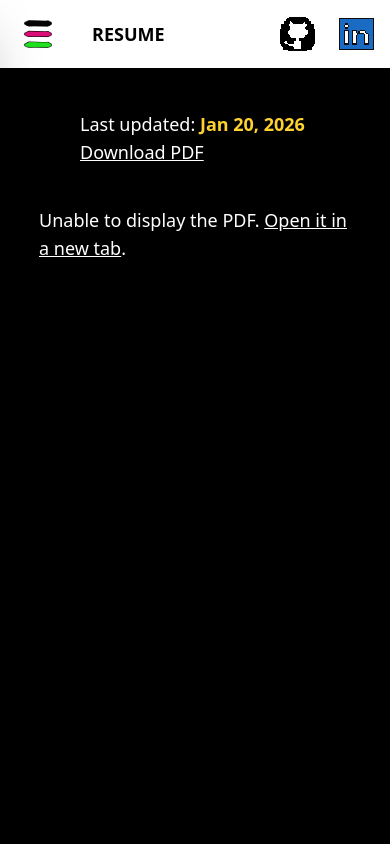
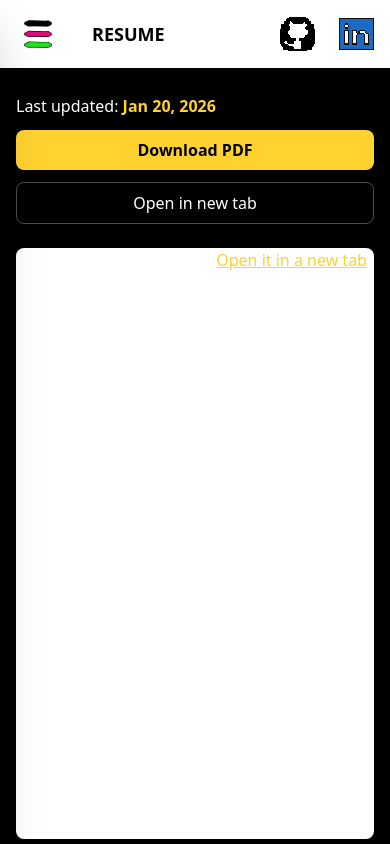
Before and after one commit to VorahPong/personal-portfolio-frontend, a Next.js app: page /resume in a window 390 px wide. Shown: the top 844 px of the page. Built offline with nearby package versions, Linux system fonts and the light colour scheme.

Commit message:
Optimize resume page for phone screen

```diff
--- a/src/app/resume/page.tsx
+++ b/src/app/resume/page.tsx
@@ -3,38 +3,63 @@ import Footer from "../components/main-page/footer";
 
 export default function ResumePage() {
 	const pdf = "/assets/resume/VorahPong-job-resume.pdf";
+
 	return (
 		<div className="min-h-screen flex flex-col bg-black">
 			<main className="flex-1">
+				{/* Header / Actions */}
+				<div className="px-4 sm:px-8 lg:px-20 mt-6 sm:mt-10 text-white">
+					<div className="flex flex-col gap-3 sm:flex-row sm:items-center sm:justify-between">
+						<h1 className="text-base sm:text-lg">
+							Last updated:{" "}
+							<span className="font-semibold text-amber-300">Jan 20, 2026</span>
+						</h1>
 
-				<div className="mt-10 ml-20 text-white text-lg">
-                    <h1>Last updated: <span className="font-semibold text-amber-300">Jan 20, 2026</span></h1>
-                    <Link href={pdf} download className="underline">
+						<div className="flex flex-col sm:flex-row gap-3">
+							<Link
+								href={pdf}
+								download
+								className="inline-flex items-center justify-center px-4 py-2 rounded-lg bg-amber-300 text-black font-semibold hover:bg-amber-200 transition"
+							>
 								Download PDF
 							</Link>
+
+							<Link
+								href={pdf}
+								target="_blank"
+								rel="noopener noreferrer"
+								className="inline-flex items-center justify-center px-4 py-2 rounded-lg border border-white/30 text-white hover:bg-white/10 transition"
+							>
+								Open in new tab
+							</Link>
+						</div>
+					</div>
 				</div>
 
-				{/* Inline PDF viewer */}
+				{/* PDF Viewer */}
+				<div className="px-4 sm:px-8 lg:px-20 mt-6 sm:mt-10 mb-10">
 					<object
 						data={pdf}
 						type="application/pdf"
-					className="w-[80%] h-[85vh] ml-auto mr-auto mt-10 mb-10 rounded-lg shadow"
+						className="w-full max-w-5xl mx-auto h-[70vh] sm:h-[80vh] lg:h-[85vh] rounded-lg shadow bg-white"
 					>
-					{/* Fallback if PDF can't be embedded */}
-					<p className="text-lg text-white">
+						{/* Fallback */}
+						<div className="text-white text-base sm:text-lg">
 							Unable to display the PDF.{" "}
 							<a
 								href={pdf}
 								target="_blank"
 								rel="noopener noreferrer"
-							className="underline"
+								className="underline text-amber-300"
 							>
 								Open it in a new tab
 							</a>
 							.
-					</p>
+						</div>
 					</object>
+				</div>
 			</main>
+
 			<Footer />
 		</div>
 	);
```
Lines whose indentation alone changed are shown as unchanged.
